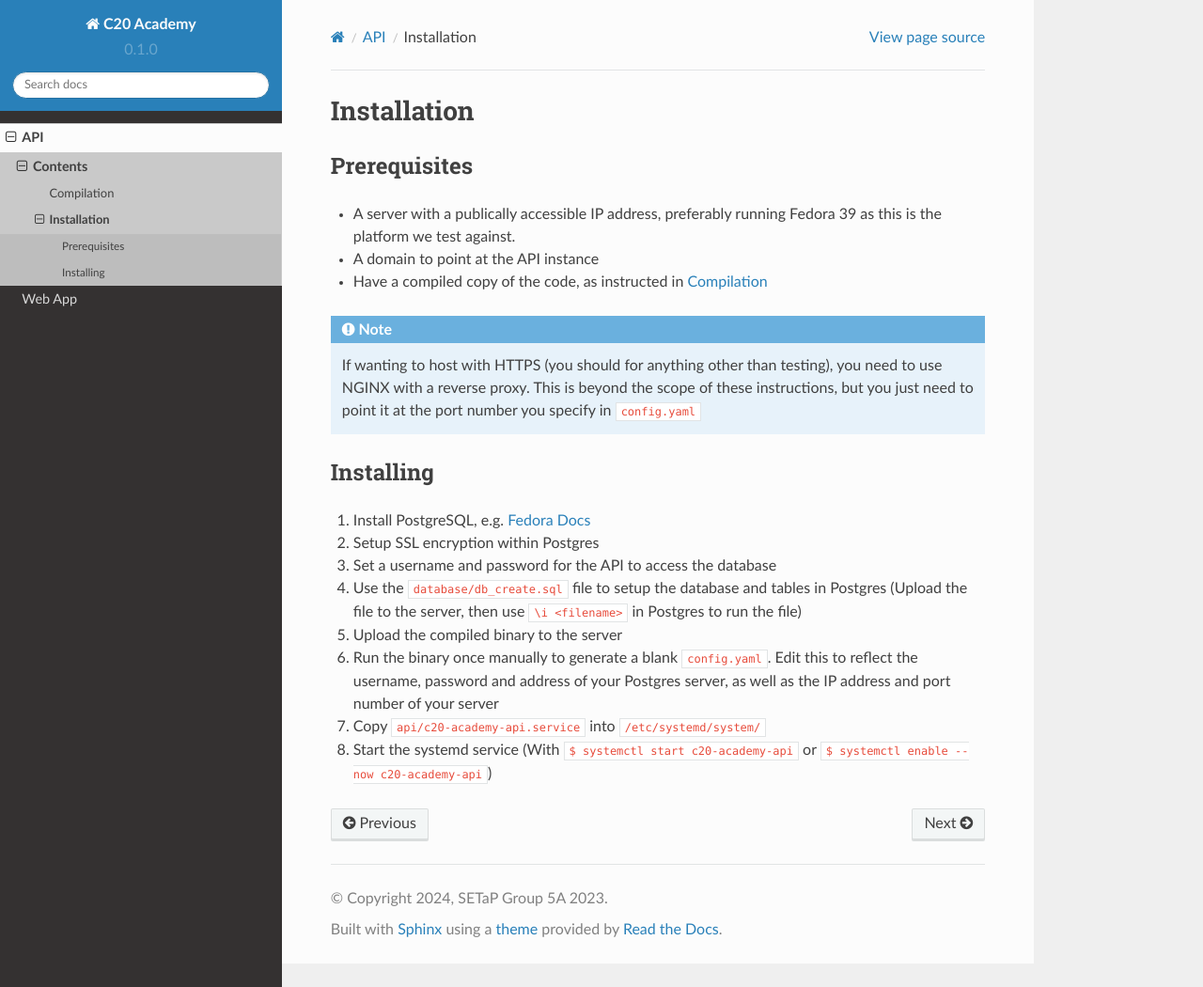
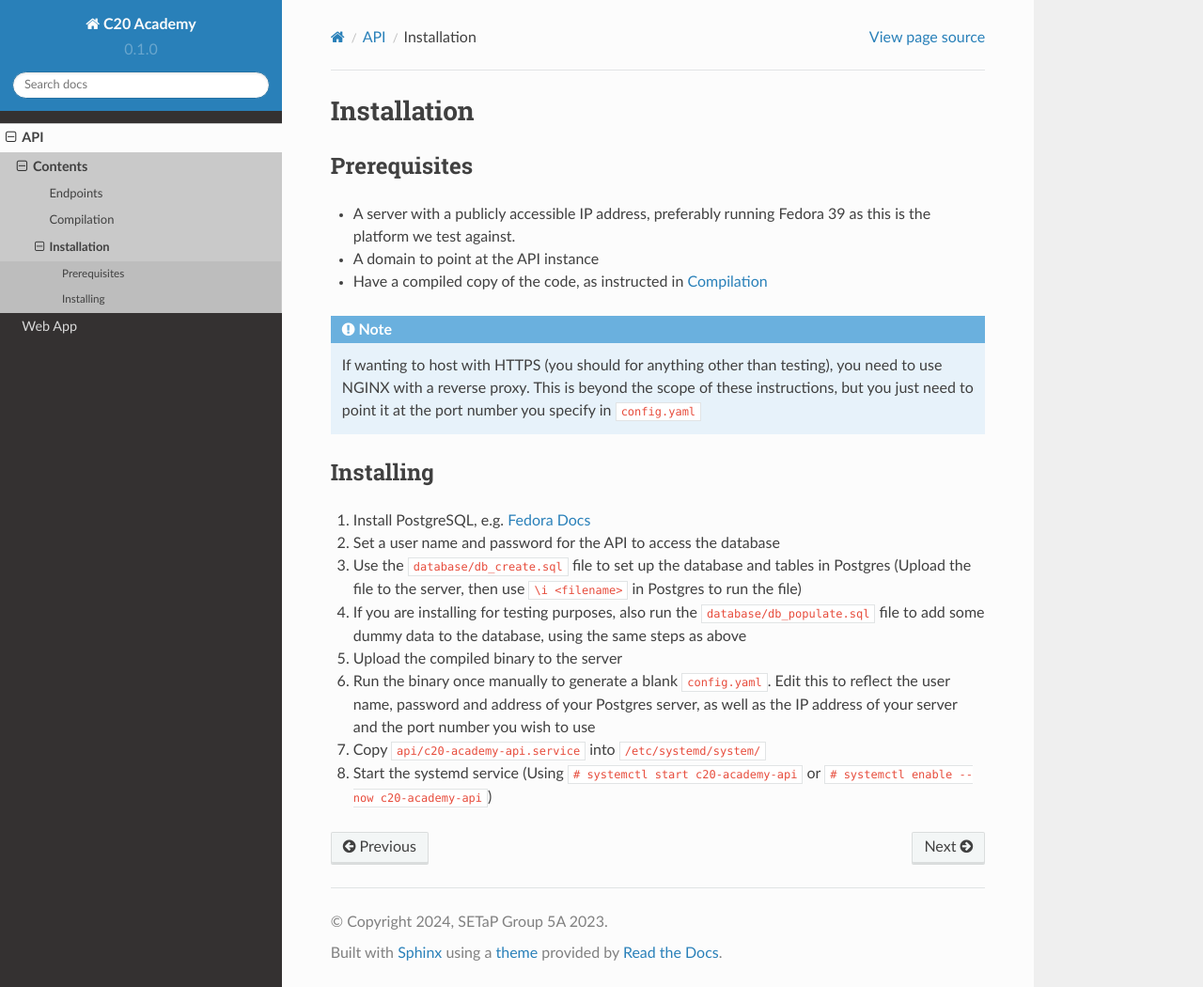
Before and after one commit to SETAP-Group5A-2023/c20-academy-docs, a Sphinx documentation site: the page built from docs/source/api/installation.rst, in a window 1280 px wide and 1050 px high. Shown: the whole window at 94% size. Built offline with Sphinx 7.4.7 and the Read the Docs theme 2.0.0, drawn with Linux system fonts in a browser that asks for light colours.

Commit message:
change wording and spelling; add first endpoint docs; may not build correctly

```diff
--- a/docs/source/api/compilation.rst
+++ b/docs/source/api/compilation.rst
@@ -9,7 +9,7 @@
 Compiling
 ---------
 
-#. Clone the repository locally (`on Github <https://github.com/SETAP-Group5A-2023/c20-academy-api>`_)
+#. Clone the repository locally (`Github <https://github.com/SETAP-Group5A-2023/c20-academy-api>`_)
 #. Enter the folder you cloned into
 #. Run :code:`dart compile exe ./api/bin/c20_academy_api.dart -o c20-academy-api`
 
--- a/docs/source/api/index.rst
+++ b/docs/source/api/index.rst
@@ -1,12 +1,13 @@
 API
 ===
 
-This is the section for documentation relating to the backend API.
+This is the section for documentation relating to the back-end API.
 
 Contents
 --------
 
 .. toctree::
 
+  endpoints
   compilation
   installation
--- a/docs/source/api/installation.rst
+++ b/docs/source/api/installation.rst
@@ -4,7 +4,7 @@
 Prerequisites
 -------------
 
-* A server with a publically accessible IP address, preferably running Fedora 39 as this is the platform we test against.
+* A server with a publicly accessible IP address, preferably running Fedora 39 as this is the platform we test against.
 * A domain to point at the API instance
 * Have a compiled copy of the code, as instructed in `Compilation <compilation.html>`_
 
@@ -16,10 +16,10 @@
 ----------
 
 #. Install PostgreSQL, e.g. `Fedora Docs <https://docs.fedoraproject.org/en-US/quick-docs/postgresql/>`_
-#. Setup SSL encryption within Postgres
-#. Set a username and password for the API to access the database
-#. Use the :code:`database/db_create.sql` file to setup the database and tables in Postgres (Upload the file to the server, then use :code:`\\i <filename>` in Postgres to run the file)
+#. Set a user name and password for the API to access the database
+#. Use the :code:`database/db_create.sql` file to set up the database and tables in Postgres (Upload the file to the server, then use :code:`\\i <filename>` in Postgres to run the file)
+#. If you are installing for testing purposes, also run the :code:`database/db_populate.sql` file to add some dummy data to the database, using the same steps as above
 #. Upload the compiled binary to the server
-#. Run the binary once manually to generate a blank :code:`config.yaml`. Edit this to reflect the username, password and address of your Postgres server, as well as the IP address and port number of your server
+#. Run the binary once manually to generate a blank :code:`config.yaml`. Edit this to reflect the user name, password and address of your Postgres server, as well as the IP address of your server and the port number you wish to use
 #. Copy :code:`api/c20-academy-api.service` into :code:`/etc/systemd/system/`
-#. Start the systemd service (With :code:`$ systemctl start c20-academy-api` or :code:`$ systemctl enable --now c20-academy-api`)
+#. Start the systemd service (Using :code:`# systemctl start c20-academy-api` or :code:`# systemctl enable --now c20-academy-api`)
--- a/docs/source/index.rst
+++ b/docs/source/index.rst
@@ -12,7 +12,7 @@
 
 .. note::
 
-   This project is under active development.
+   This project is under active development, as part of a University course.
 
 Contents
 --------
```
Also changed, not shown: docs/source/api/endpoints.rst (added, +88 -0 lines).
